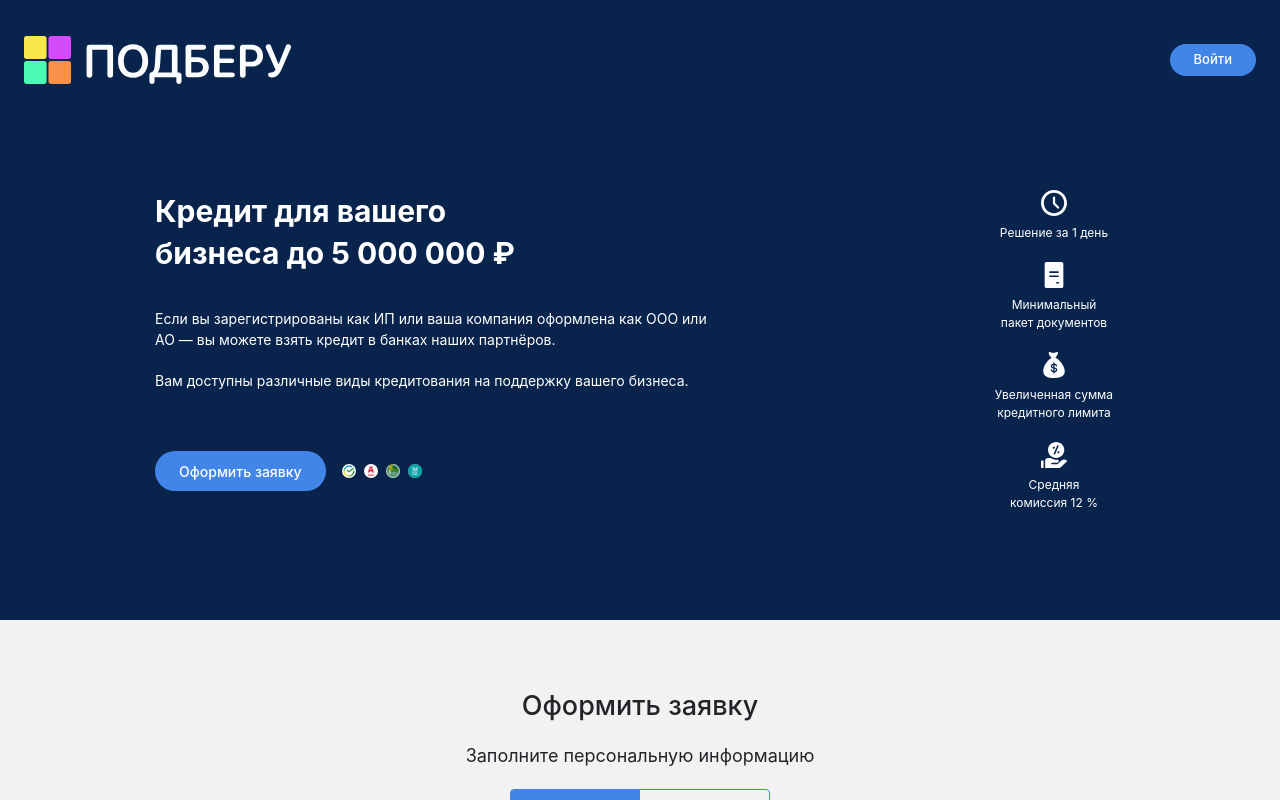
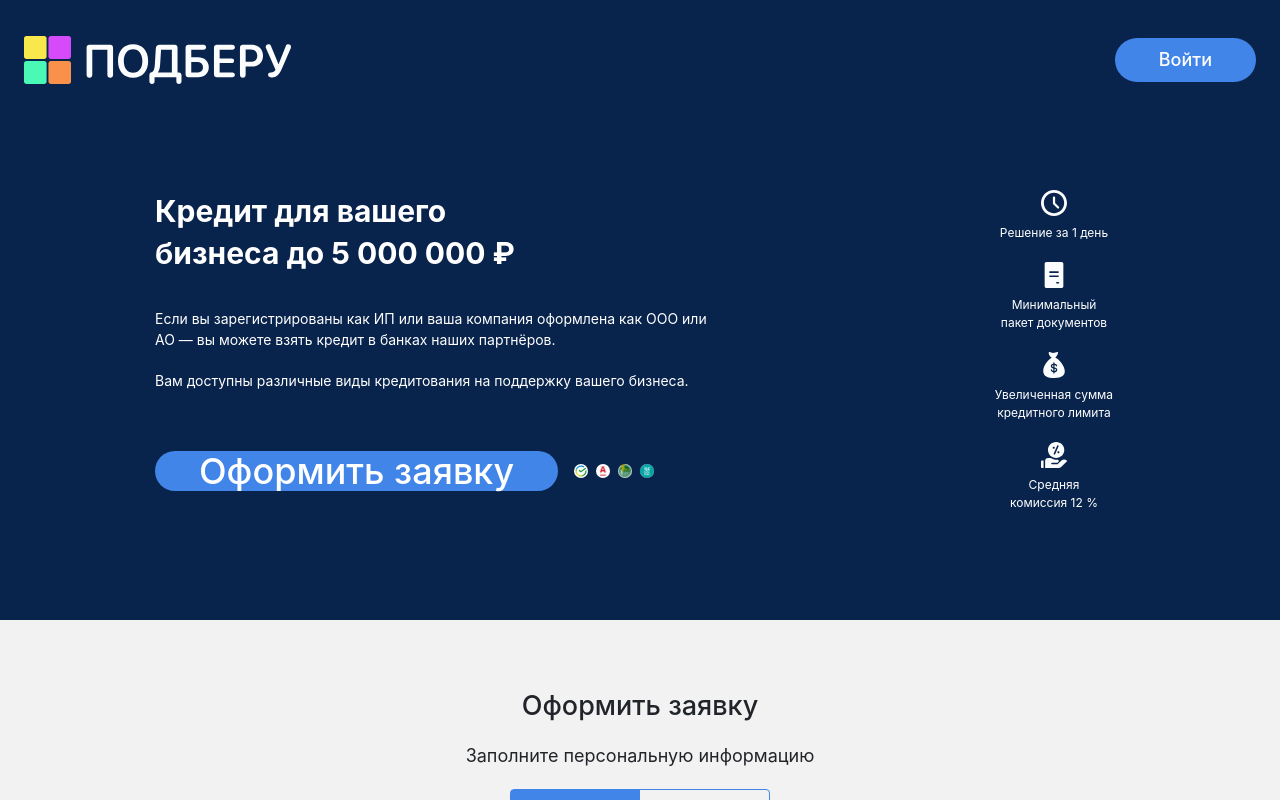
Before and after one commit to vanya6537/podberu-fe, a React (Create React App) app: page /#/ in a window 1280 px wide. Built offline with nearby package versions, Linux system fonts and the light colour scheme; a web font is replaced by a local one.

Commit message:
feat(component-button): change default sizes - todo refactor

```diff
--- a/src/components/Button.tsx
+++ b/src/components/Button.tsx
@@ -7,16 +7,17 @@ import Icon from './Icon';
 
 const sizes: any = {
   lg: 40,
-  md: 36,
+  md: 44,
   sm: 26,
-  default: 32,
+  default: 44,
 };
 
 const font_sizes: any = {
-  lg: 14,
-  md: 12,
+  lg: 36,
+  hmd: 24,
+  md: 18,
   sm: 11,
-  default: 13,
+  default: 18,
 };
 
 const StyledButton = styled.div`
@@ -27,8 +28,9 @@ const StyledButton = styled.div`
     font-weight: 500;
     font-size: ${(props: any) => `${font_sizes[props.size] || font_sizes.default}px`};
     margin: ${(props: any) => props.margin};
-    padding: ${(props: any) => props.padding || '0 24px'};
+    padding: ${(props: any) => props.padding || '0'};
     height: ${(props: any) => `${sizes[props.size] || sizes.default}px`};
+    line-height: ${(props: any) => `${sizes[props.size] || sizes.default}px`};
     width: ${({ width }: any) =>
       width ? (typeof width === 'string' ? width : `${width}px`) : 'auto'};
     border-radius: ${(props: any) =>
@@ -108,7 +110,7 @@ const Button = ({
         center,
         radius,
         margin: margin.length > 0 && `${margin.join('px ')}px;`,
-        padding: padding.length > 0 && `${padding.join('px ')}px;`,
+        padding: padding.length > 0 ? `${padding.join('px ')}px;` : '0 44px',
       }}
       style={style}
     >
```
